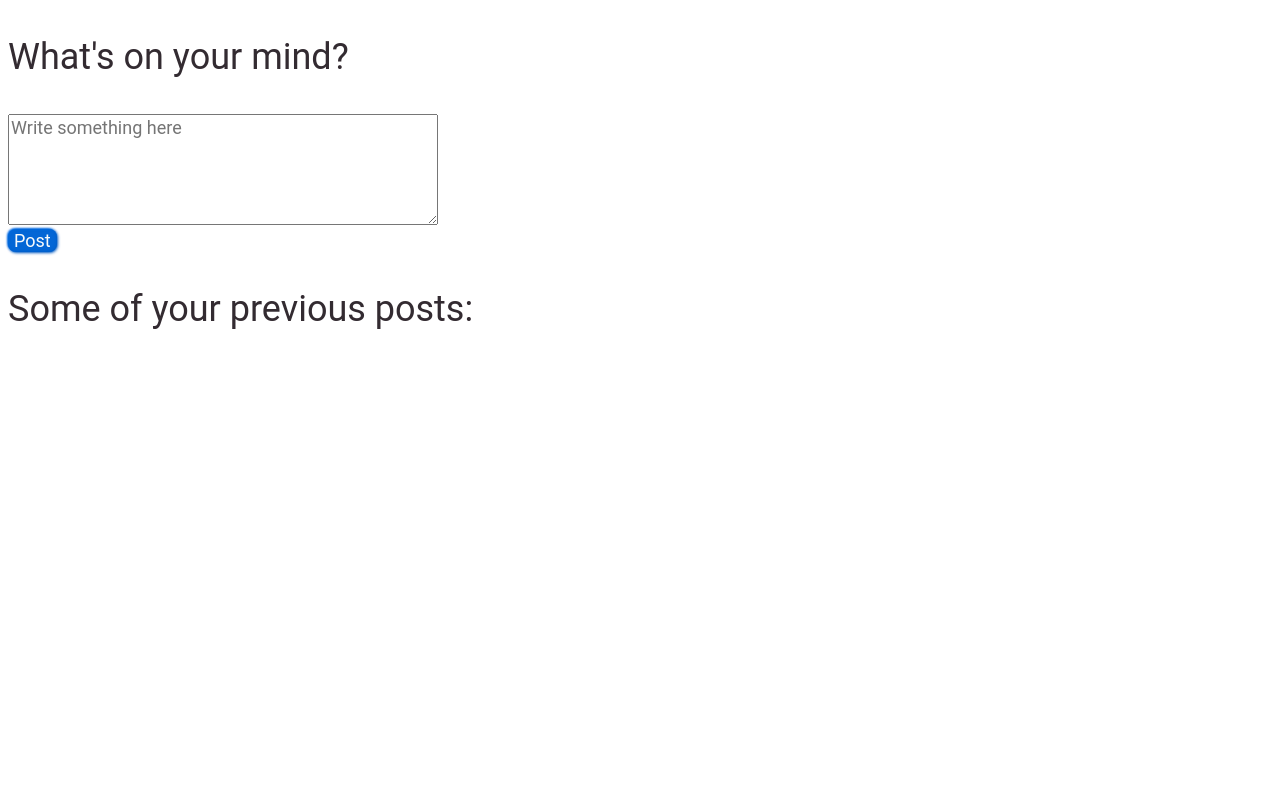
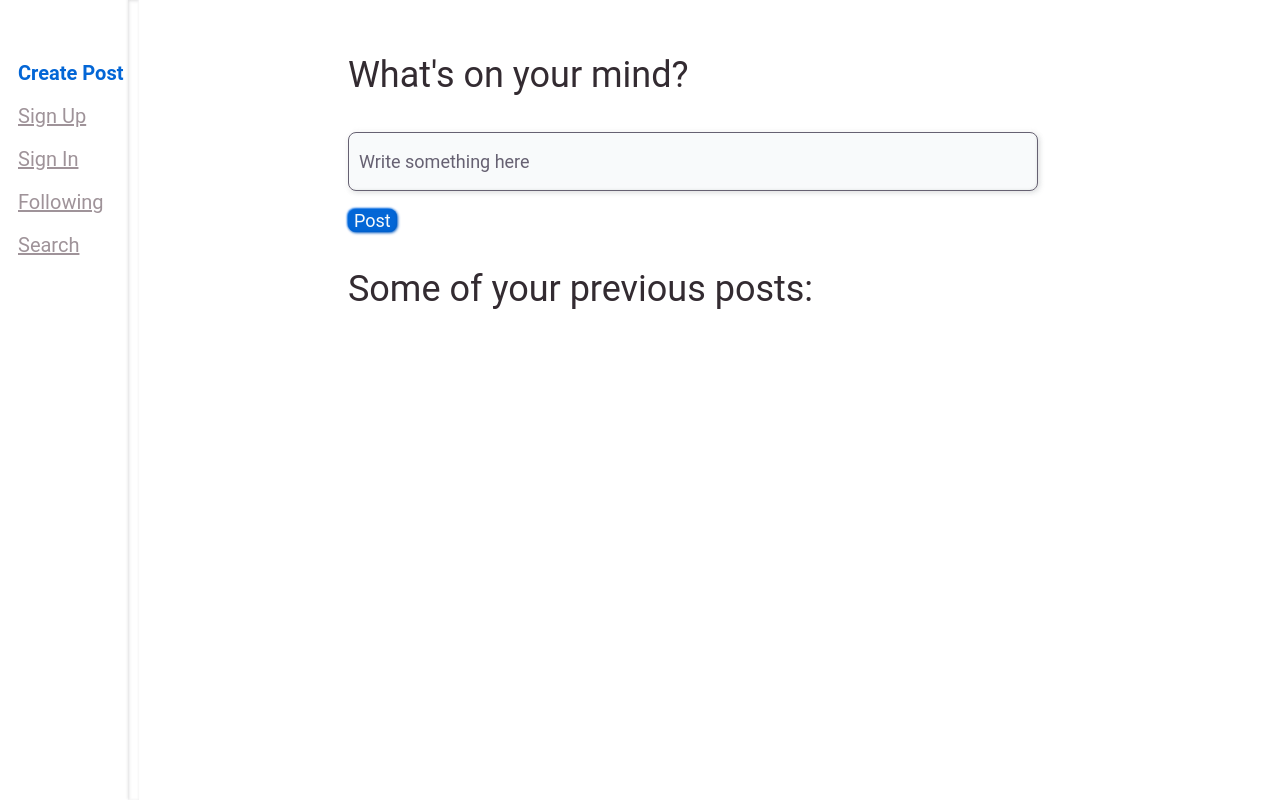
Before and after one commit to jacob-macleod/Chirpr-Social-Network, a Flask app: template templates/index.html in a window 1280 px wide. Run offline with Flask 2, Linux system fonts and the light colour scheme; the template is opened without the code that fills it, so the values that code supplies are empty.

Commit message:
Updated UI of index.html

```diff
--- a/main.py
+++ b/main.py
@@ -199,6 +199,34 @@ def find_follower_posts () :
 
 
 
+def get_latest_posts () :
+    i = 0
+    counter = 0
+    x = 0
+    total_posts = []
+    recent_posts = []
+
+
+    #Save all posts to array
+    for i in posts.find() :
+            total_posts.append(i.get("post"))
+            counter = counter + 1
+
+
+    #If there are more than five posts the save then most recent posts to an array, otherwise return all the posts
+    for x in range(0, counter) :
+        if counter > 5 and x >= counter - 6:
+            recent_posts.append(total_posts[i])
+        else :
+            return total_posts
+        x = x + 1
+
+    return recent_posts
+
+
+
+
+
 def find_creator_of_liked_posts () :
     i = 0
     x = 0
@@ -225,7 +253,7 @@ def find_like_count_of_liked_posts () :
     follower_posts = find_follower_posts()
     creators = [""]
 
-    #Iterate through all the posts and find the post in follower post, then return the creator of that post
+    #Iterate through all the posts and find the post in follower post, then return the likes of that post
     for i in posts.find() :
         for x in range(0, len(follower_posts)) :
             post = str(i.get("post"))
--- a/templates/index.html
+++ b/templates/index.html
@@ -8,12 +8,26 @@
 <head>
 </head>
 <body>
-<p class="header">What's on your mind?</p>
-<textarea cols="40" rows = "5" id="text_box" class="post_input" placeholder="Write something here"></textarea>
-<br>
-<button class="button" onclick="post_thingamijigy()">Post</button>
-<p class="header">Some of your previous posts:</p>
-<div id ="old_posts_body"></div>
+  <div class="grid_container">
+    <div style="padding-top: 3vh;">
+      <p class="active_tab" onclick="window.open('/', '_self')">Create Post</p>
+      <p class="inactive_tab" onclick="window.open('/sign_up', '_self')">Sign Up</p>
+      <p class="inactive_tab" onclick="window.open('/sign_in', '_self')">Sign In</p>
+      <p class="inactive_tab" onclick="window.open('/following', '_self')">Following</p>
+      <p class="inactive_tab" onclick="window.open('/search', '_self')">Search</p>
+    </div>
+    <div class="seperator"></div>
+    <div>
+      <p class="header">What's on your mind?</p>
+      <div class="text_area">
+        <p style = "padding-left: 10px;" contenteditable=true id="text_box" class="post_input" placeholder="Write something here">Write something here</p>
+      </div>
+      <br>
+      <button class="button" onclick="post_thingamijigy()">Post</button>
+      <p class="header">Some of your previous posts:</p>
+      <div id ="old_posts_body"></div>
+    </div>
+  </div>
 </body>
 <script>
     document.cookie="followed=%NoneValue%"
@@ -24,7 +38,7 @@
     //For each of the items in user_posts, create a paragraph with the data of user_posts[i]
     for (i=0;i<user_posts.length;i++) {
       var post = document.createElement("p")
-      post.setAttribute("style", "border: 1px solid #9F9399;padding-top:5px;padding-bottom:5px;padding-left:5px;border-radius:8px;")
+      post.setAttribute("style", "padding: 10px; box-shadow: 0px 2px 11px rgba(0, 0, 0, 0.1); border-radius: 8px;")
       post.setAttribute("class", "description")
       post.innerHTML = user_posts[i]
 
@@ -32,10 +46,11 @@
       posts_body.appendChild(post)
     }
 
+
+
     //Saves the post the user has typed in to cookie so flask can read it
     function post_thingamijigy () {
-        textarea = document.getElementById("text_box").value
-        console.log(textarea)
+        textarea = document.getElementById("text_box").innerHTML
         document.cookie="post="+textarea
         window.open("/", '_self')
     }
@@ -47,6 +62,14 @@
     background: #FFFFFF;
   }
 
+  .text_area {
+    background: #F8FAFB;
+    border: 1px solid #666172;
+    box-sizing: border-box;
+    box-shadow: -2px 2px 4px rgba(223, 225, 226, 0.2), 2px -2px 4px rgba(223, 225, 226, 0.2), -2px -2px 4px rgba(255, 255, 255, 0.9), 2px 2px 5px rgba(223, 225, 226, 0.9), inset 1px 1px 2px rgba(255, 255, 255, 0.3), inset -1px -1px 2px rgba(223, 225, 226, 0.5);
+    border-radius: 8px;
+  }
+
   .post_input {
     font-family: Roboto;
     font-style: normal;
@@ -56,6 +79,26 @@
 
     color: #666172;
   }
+
+  .grid_container {
+    display: grid;
+    grid-template-columns: auto auto auto;
+    padding: 10px;
+  }
+
+  .seperator {
+    position: absolute;
+    width: 11px;
+    height: 100vh;
+    left: 10%;
+    top: 0px;
+
+    background: #FFFFFF;
+    opacity: 0.5;
+    box-shadow: 1px 1px 2px rgba(255, 255, 255, 0.3), -1px -1px 2px rgba(192, 192, 194, 0.5), inset -1px 1px 2px rgba(192, 192, 194, 0.2), inset 1px -1px 2px rgba(192, 192, 194, 0.2), inset -1px -1px 2px rgba(255, 255, 255, 0.9), inset 1px 1px 3px rgba(192, 192, 194, 0.9);
+    grid-column-start: 3;
+    grid-column-end: 4;
+}
 
   .button {
     cursor: pointer;
```
Also changed, not shown: templates/following.html (+4 -4 lines).
